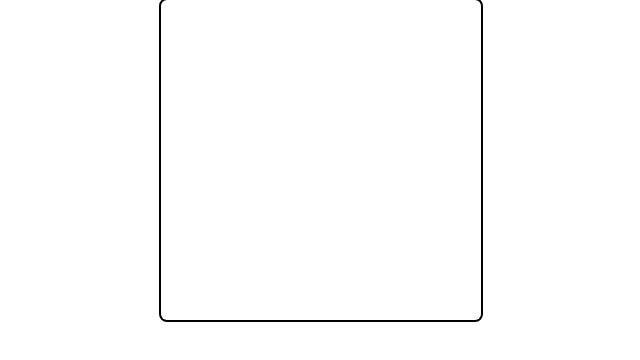
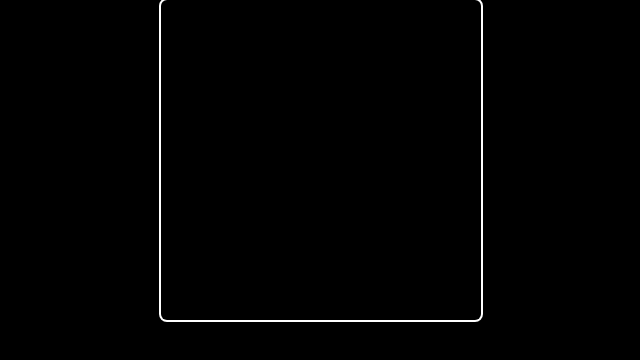
Before and after one commit to drew-kd-rodgers/cipher-adventure, a website: page index.html in a window 1280 px wide. Shown: the whole page, without its empty margins (319-959 px from the left). Drawn offline with nearby package versions, Linux system fonts and the light colour scheme.

Commit message:
Update colours

```diff
--- a/index.html
+++ b/index.html
@@ -6,9 +6,9 @@
         <title>Cipher Adventure</title>
         <script src="https://cdn.jsdelivr.net/npm/@tailwindcss/browser@4"></script>
     </head>
-    <body>
+    <body class = "bg-black ring-white text-white">
         <div class = "md:max-w-1/4 m-auto">
-            <div id="map" class="container grid grid-cols-4 grid-rows-4 rounded-md ring-2 ring-black aspect-square">
+            <div id="map" class="container grid grid-cols-4 grid-rows-4 rounded-md ring-2 aspect-square">
                 <div id="00"></div>
                 <div id="01"></div>
                 <div id="02"></div>
```
